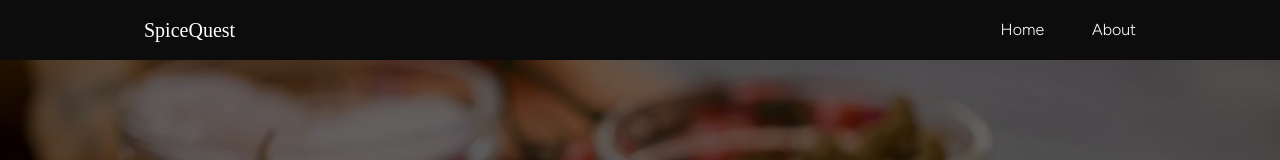
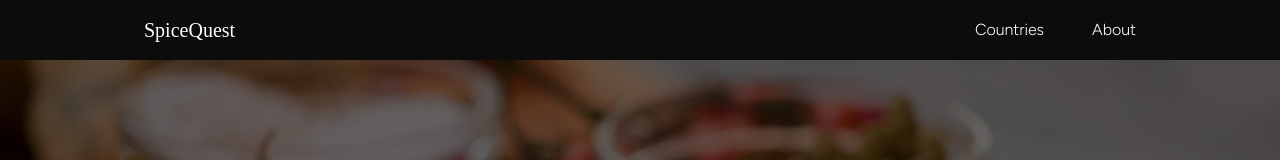
Before and after one commit to MrRyushi/GERPHIS-Creative-Food-Review, a Next.js app in the folder spicequest/: page / in a window 1280 px wide. Shown: the top 160 px of the page. Built offline with nearby package versions, Linux system fonts and the light colour scheme; a web font is replaced by a local one.

Commit message:
Reworded Home to Countries

```diff
--- a/spicequest/app/Components/Nav.tsx
+++ b/spicequest/app/Components/Nav.tsx
@@ -1,18 +1,31 @@
-import Link from 'next/link'
-import React from 'react'
+import Link from "next/link";
+import React from "react";
 
 const Nav = () => {
   return (
-    <div>{/* Nav Bar */}
+    <div>
+      {/* Nav Bar */}
       <nav className="flex justify-between items-center bg-[#0C0C0C] p-4 md:pe-20 lg:pe-28 md:ps-20 xl:pe-36 lg:ps-28 xl:ps-36 h-1/4 text-white w-screen">
-        <Link href="/" className="dm-serif-text text-xl">SpiceQuest</Link>
+        <Link href="/" className="dm-serif-text text-xl">
+          SpiceQuest
+        </Link>
         <div className="space-x-12 figtree">
-          <Link href="/countries" className='hover:underline underline-offset-4'>Home</Link>
-          <Link href="/about" className='hover:underline underline-offset-4'>About</Link>
+          <Link
+            href="/countries"
+            className="hover:underline underline-offset-4"
+          >
+            Countries
+          </Link>
+          <Link
+            href="/about"
+            className="hover:underline underline-offset-4"
+          >
+            About
+          </Link>
         </div>
       </nav>
     </div>
-  )
-}
+  );
+};
 
-export default Nav
+export default Nav;
```
